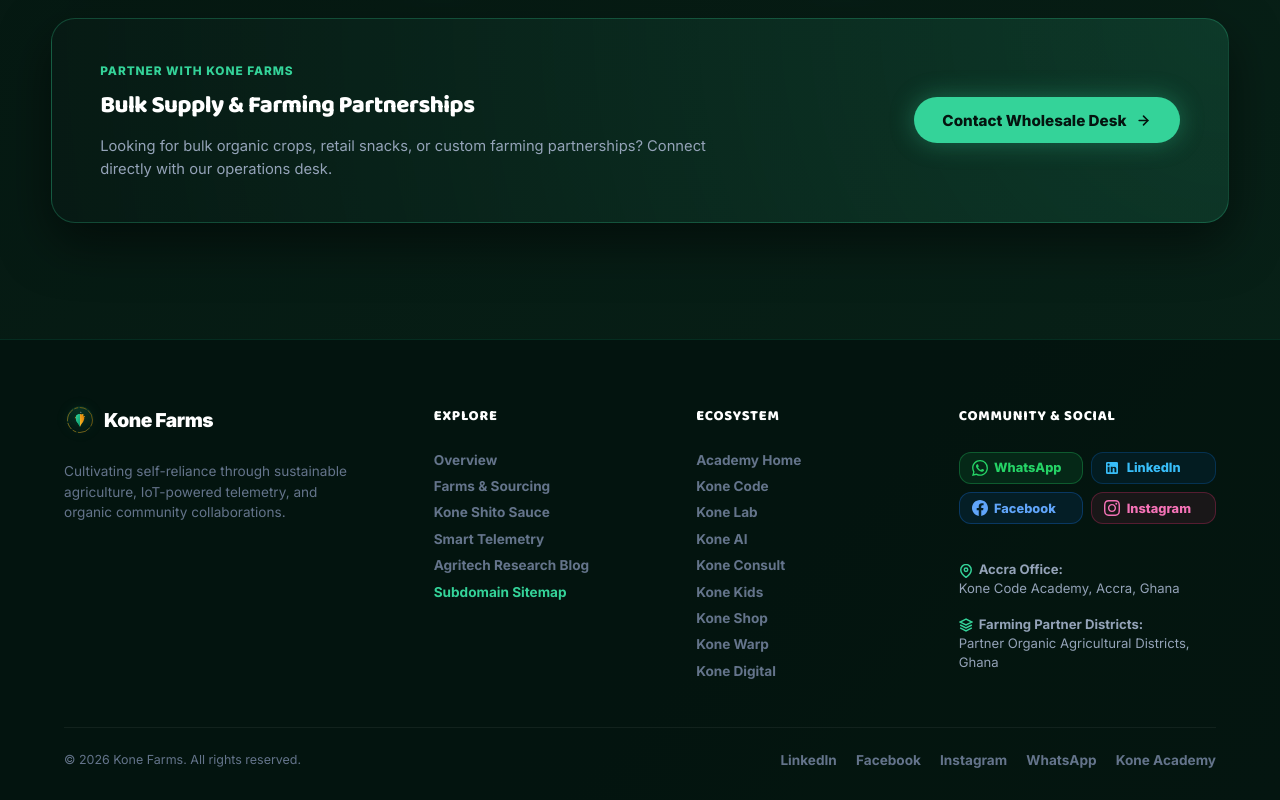
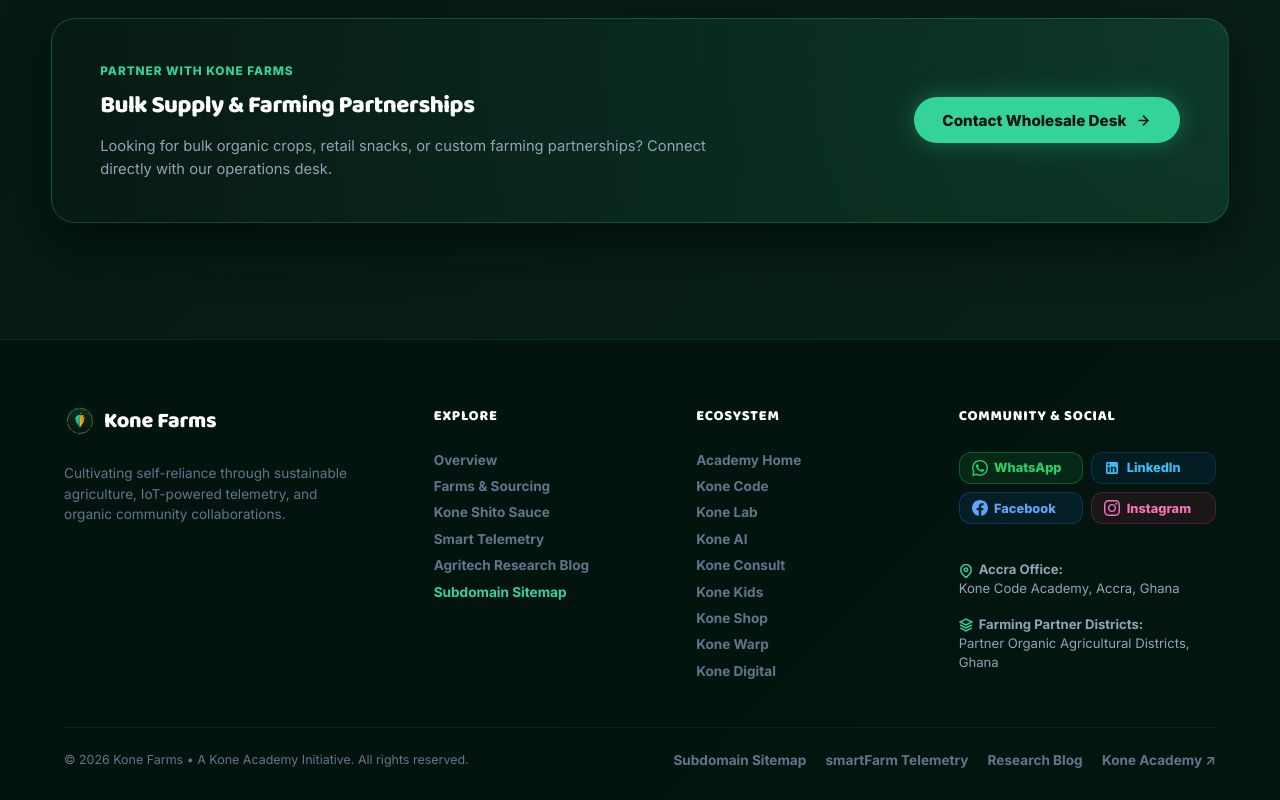
Before and after one commit to PhilipKone/Kone-Farms, a React (Vite) app: page / in a window 1280 px wide. Shown: the part 1286-2086 px from the top of the page. Built offline with nearby package versions, Linux system fonts and the light colour scheme; no server answers.

Commit message:
fix(footer,navbar): remove duplicate socials from footer bottom, update brand font to Baloo 2, and add tablet responsive navbar breakpoints

```diff
--- a/src/components/Footer.css
+++ b/src/components/Footer.css
@@ -36,11 +36,11 @@
 }
 
 .footer-brand-name {
-  font-family: 'Inter', system-ui, -apple-system, sans-serif;
-  font-size: 1.2rem;
-  font-weight: 850;
+  font-family: 'Baloo 2', cursive, sans-serif;
+  font-size: 1.35rem;
+  font-weight: 800;
   color: #fff;
-  letter-spacing: -0.025em;
+  letter-spacing: -0.01em;
 }
 
 .footer-tagline {
--- a/src/components/Footer.jsx
+++ b/src/components/Footer.jsx
@@ -126,14 +126,13 @@ export default function Footer() {
 
       <div className="footer-bottom">
         <div>
-          © {new Date().getFullYear()} Kone Farms. All rights reserved.
+          © {new Date().getFullYear()} Kone Farms • A Kone Academy Initiative. All rights reserved.
         </div>
         <div className="footer-bottom-links">
-          <a href="https://www.linkedin.com/showcase/konefarms/about/?viewAsMember=true" target="_blank" rel="noopener noreferrer" className="footer-link">LinkedIn</a>
-          <a href="https://www.facebook.com/profile.php?id=61593017477470" target="_blank" rel="noopener noreferrer" className="footer-link">Facebook</a>
-          <a href="https://www.instagram.com/konefarms/" target="_blank" rel="noopener noreferrer" className="footer-link">Instagram</a>
-          <a href="https://whatsapp.com/channel/0029Vb89rkTE50Ugks0LIG0L" target="_blank" rel="noopener noreferrer" className="footer-link">WhatsApp</a>
-          <a href="https://koneacademy.io" className="footer-link">Kone Academy</a>
+          <a href="#sitemap" className="footer-link">Subdomain Sitemap</a>
+          <a href="#agritech" className="footer-link">smartFarm Telemetry</a>
+          <a href="#blog" className="footer-link">Research Blog</a>
+          <a href="https://koneacademy.io" target="_blank" rel="noopener noreferrer" className="footer-link">Kone Academy ↗</a>
         </div>
       </div>
     </footer>
--- a/src/components/Navbar.css
+++ b/src/components/Navbar.css
@@ -36,6 +36,7 @@
   color: #ffffff;
   letter-spacing: -0.01em;
   text-shadow: 0 2px 4px rgba(0,0,0,0.3), 0 0 10px rgba(52, 211, 153, 0.3);
+  white-space: nowrap;
 }
 
 /* Desktop Navigation Menu */
@@ -56,6 +57,7 @@
   border-radius: 8px;
   transition: all 0.25s ease;
   position: relative;
+  white-space: nowrap;
 }
 
 .nav-link:hover {
@@ -91,6 +93,7 @@
   font-size: 0.85rem;
   font-weight: 700;
   transition: all 0.2s;
+  white-space: nowrap;
 }
 
 .back-btn-nav:hover {
@@ -148,12 +151,30 @@
   bottom: auto;
 }
 
-/* Desktop default: hide mobile bottom nav */
-.farms-mobile-bottom-nav {
-  display: none;
+/* Intermediate Tablet/Laptop Screen (961px - 1220px) */
+@media (max-width: 1220px) and (min-width: 961px) {
+  .farms-nav-header {
+    padding: 0 2%;
+  }
+
+  .nav-menu-desktop {
+    gap: 0.65rem;
+  }
+
+  .nav-link {
+    font-size: 0.8rem;
+    padding: 0.35rem 0.55rem;
+    letter-spacing: 0.02em;
+  }
+
+  .back-btn-nav {
+    font-size: 0.78rem;
+    padding: 0.35rem 0.75rem;
+    gap: 0.3rem;
+  }
 }
 
-@media (max-width: 768px) {
+@media (max-width: 960px) {
   .nav-menu-desktop {
     display: none !important;
   }
```
